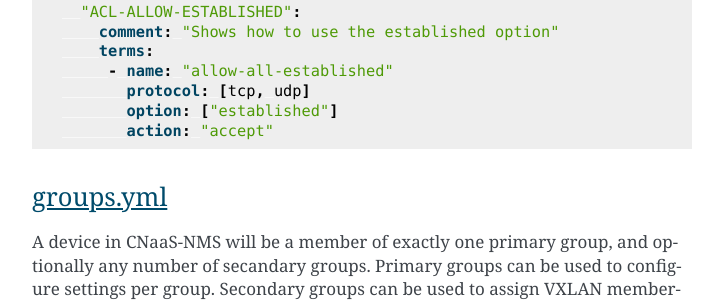
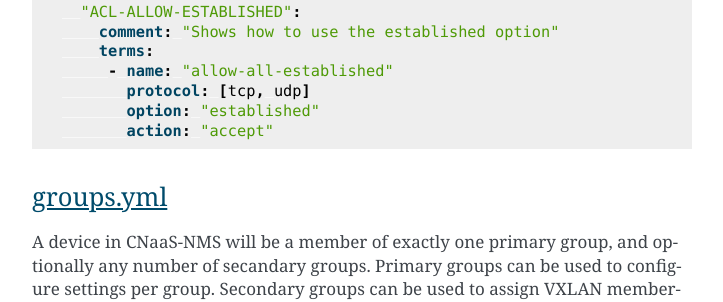
Before and after one commit to SUNET/cnaas-nms, a Sphinx documentation site: the page built from docs/reporef/index.rst, in a window 1280 px wide and 900 px high, scrolled down 6419 px. Shown: the part 158-460 px from the top of the window, without its empty margins (388-1111 px from the left). Built offline with Sphinx 7.4.7, drawn with Linux system fonts in a browser that asks for light colours.

Commit message:
Update docs

```diff
--- a/docs/reporef/index.rst
+++ b/docs/reporef/index.rst
@@ -296,7 +296,7 @@ Access list examples
       terms:
        - name: "allow-all-established"
          protocol: [tcp, udp]
-         option: ["established"]
+         option: "established"
          action: "accept"
 
 groups.yml
```
